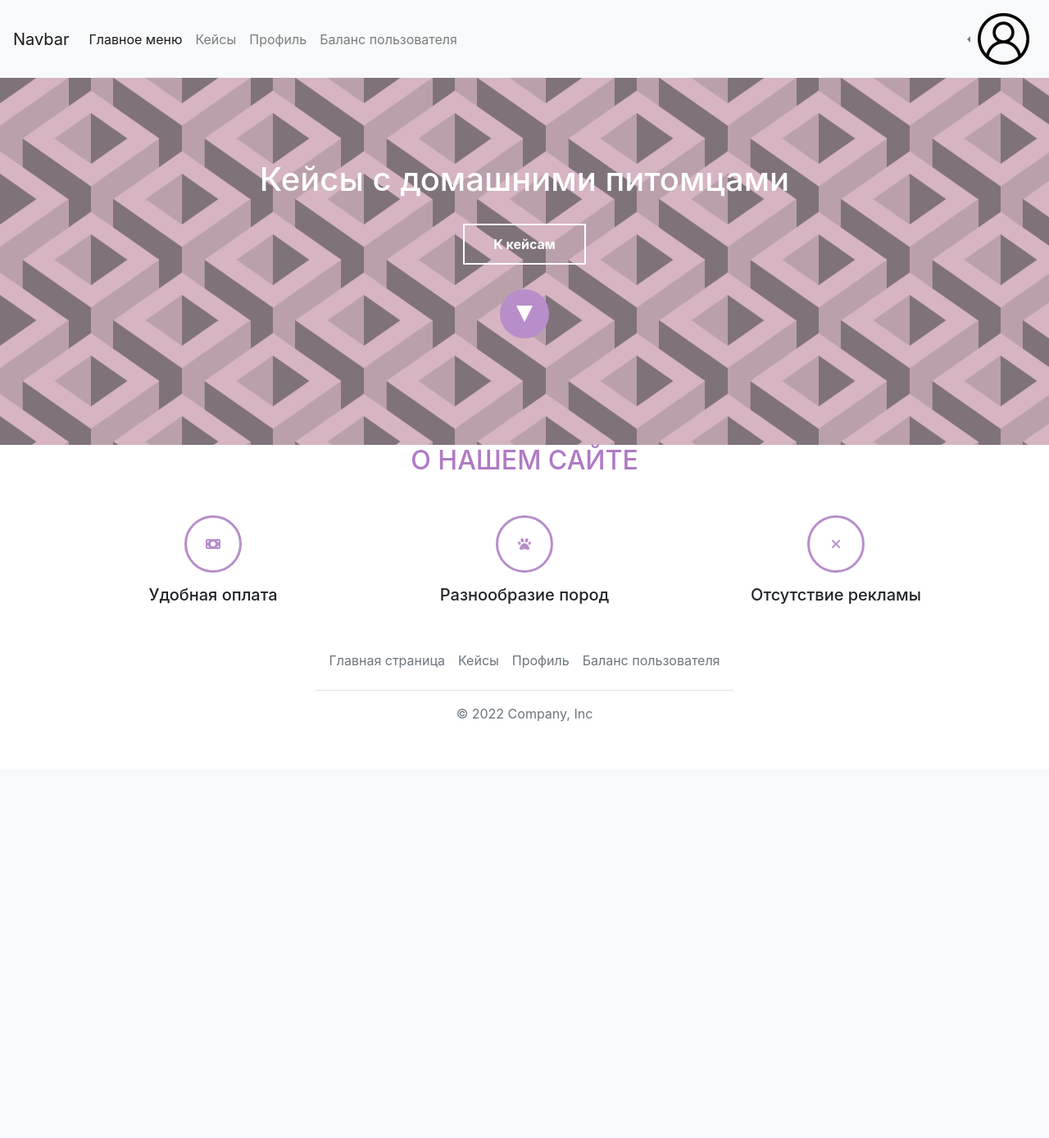
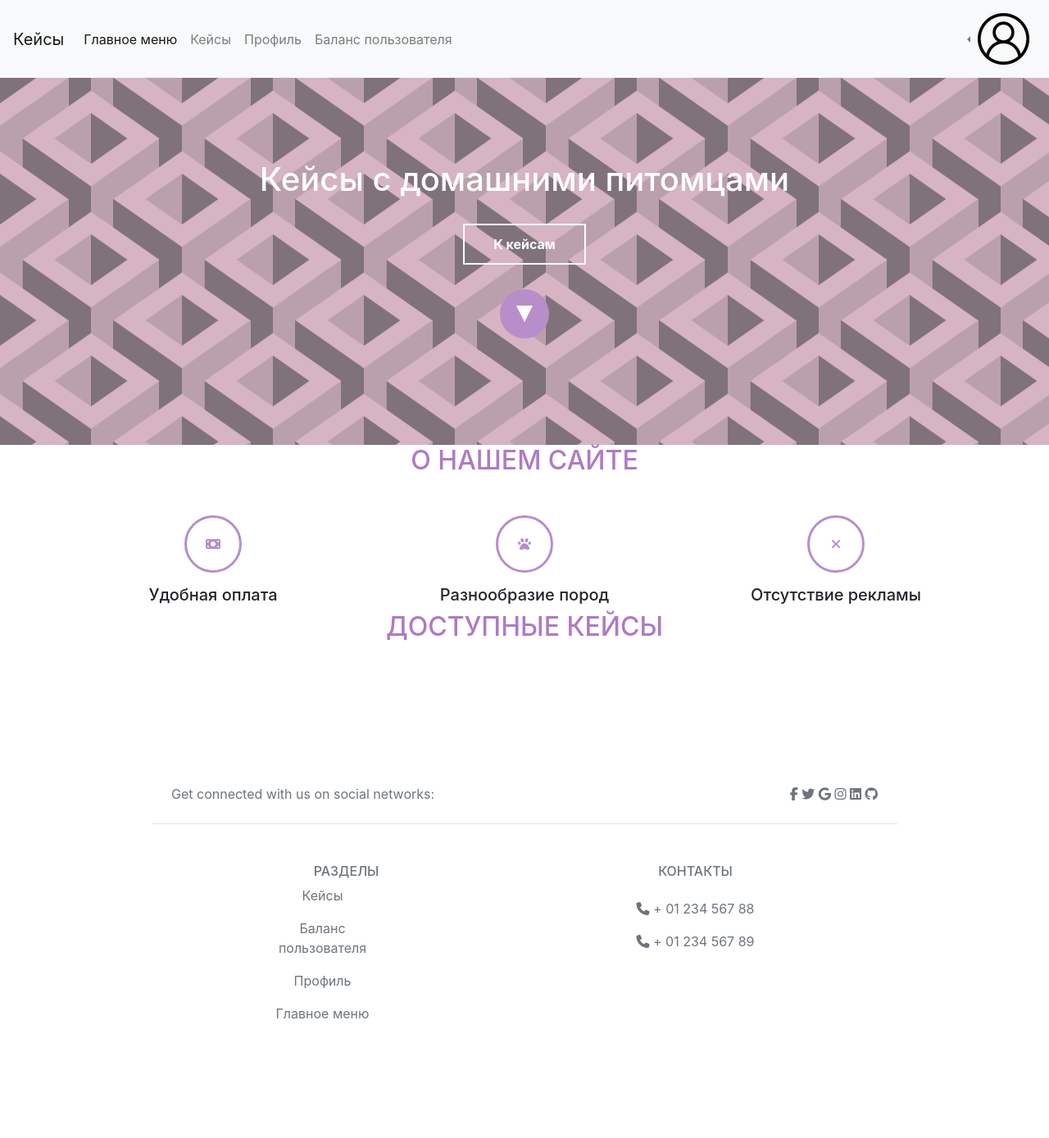
Before and after one commit to Lisa3483/website, a Flask app: page / in a window 1280 px wide. Shown: the whole page at 82% size. Before the commit the page ends 881 px from the top, so only its background shows below. Run offline with Flask 3, Linux system fonts and the light colour scheme; some libraries are stand-ins or nearby versions.

Commit message:
соединено, футер обновлен

```diff
--- a/DB/databaseClass.py
+++ b/DB/databaseClass.py
@@ -1,4 +1,4 @@
-from sqlalchemy import Column, Integer, String, DateTime, ForeignKey, Enum, Numeric, JSON
+from sqlalchemy import Column, Integer, String, Boolean, DateTime, ForeignKey, Enum, Numeric, JSON
 from sqlalchemy.orm import relationship, declarative_base
 from sqlalchemy.sql import func
 from sqlalchemy import create_engine, MetaData
@@ -9,6 +9,7 @@ Base = declarative_base()
 class User(Base):
     __tablename__ = 'users'
     id = Column(Integer, primary_key=True, autoincrement=True)
+    logged_in = Column(Boolean, default=False)
     datetime = Column(DateTime, default=func.now())
     balance = Column(Numeric(precision=10, scale=2), default=0.0)
     nickname = Column(String(10), nullable=False)
--- a/profil.py
+++ b/profil.py
@@ -10,7 +10,7 @@ from DB.database import UserDatabase
 
 app = Flask(__name__, template_folder='static/templates')
 
-db = UserDatabase()
+# db = UserDatabase()
 NAME = ''
 ID = ''
 FLAG_IN = 0
@@ -42,36 +42,36 @@ def regist(flagpass=0):
     return render_template('regestr.html', **param)
 
 
-@app.route('/register', methods=['POST'])
-def register():
-    username = request.form['username']
-    email = request.form['email']
-    password = request.form['password']
-    confirm_password = request.form['confirm_password']
-
-    if password != confirm_password:
-        return regist(flagpass=1)
-
-    if db.check_regis(email, username):
-        return regist(flagpass=2)
-    else:
-        db.add_user(nickname=username, hashed_password=password, email=email)
-        return 'Пользователь успешно зарегестрирован'
-
-
-@app.route('/log', methods=['POST'])
-def log():
-    global NAME
-    global ID
-    global FLAG_IN
-    email = request.form['email']
-    password = request.form['password']
-    if db.check_log_in(email, password):
-        name, id_ = db.check_log_in(email, password)
-        NAME = name
-        ID = id_
-        FLAG_IN = 1
-        return profil()
+# @app.route('/register', methods=['POST'])
+# def register():
+#     username = request.form['username']
+#     email = request.form['email']
+#     password = request.form['password']
+#     confirm_password = request.form['confirm_password']
+#
+#     if password != confirm_password:
+#         return regist(flagpass=1)
+#
+#     if db.check_regis(email, username):
+#         return regist(flagpass=2)
+#     else:
+#         db.add_user(nickname=username, hashed_password=password, email=email)
+#         return 'Пользователь успешно зарегестрирован'
+#
+#
+# @app.route('/log', methods=['POST'])
+# def log():
+#     global NAME
+#     global ID
+#     global FLAG_IN
+#     email = request.form['email']
+#     password = request.form['password']
+#     if db.check_log_in(email, password):
+#         name, id_ = db.check_log_in(email, password)
+#         NAME = name
+#         ID = id_
+#         FLAG_IN = 1
+#         return profil()
 
 @app.route('/wallet', methods=['GET'])
 def wallet():
--- a/static/css1/style.css
+++ b/static/css1/style.css
@@ -1,6 +1,9 @@
-header, footer {padding: 100px 300px;}
+header, footer {padding:100px 100px;}
+
 header { background: linear-gradient(to right, #fcf885 0%,#a5c956 46%,#5d8e12 100%);}
+h6 {padding: 0 50px}
 h1 {text-align: center}
+
 .wallpaper {
   display: flex;
   height: 100vh;
@@ -11,6 +14,7 @@ h1 {text-align: center}
   font-weight: 100;
   background: linear-gradient(to right, #fcf885 0%,#a5c956 46%,#5d8e12 100%);
 }
+
 .itd_play  {
   display: flex;
   width: 150px;
--- a/static/templates/main_menu.html
+++ b/static/templates/main_menu.html
@@ -22,21 +22,21 @@
   <button class="navbar-toggler" type="button" data-toggle="collapse" data-target="#navbarTogglerDemo03" aria-controls="navbarTogglerDemo03" aria-expanded="false" aria-label="Toggle navigation">
     <span class="navbar-toggler-icon"></span>
   </button>
-  <a class="navbar-brand" href="#">Navbar</a>
+  <a class="navbar-brand" href="#">Кейсы</a>
 
   <div class="collapse navbar-collapse" id="navbarTogglerDemo03">
     <ul class="navbar-nav mr-auto mt-2 mt-lg-0">
       <li class="nav-item active">
-        <a class="nav-link" href="#">Главное меню <span class="sr-only">(current)</span></a>
+        <a class="nav-link" href="/">Главное меню <span class="sr-only">(current)</span></a>
       </li>
       <li class="nav-item">
-        <a class="nav-link" href="#">Кейсы</a>
+        <a class="nav-link" href="/cases">Кейсы</a>
       </li>
       <li class="nav-item">
-        <a class="nav-link" href="#">Профиль</a>
+        <a class="nav-link" href="/profil">Профиль</a>
       </li>
       <li class="nav-item">
-        <a class="nav-link" href="#">Баланс пользователя</a>
+        <a class="nav-link" href="/wallet">Баланс пользователя</a>
       </li>
     </ul>
     <ul class="navbar-nav ms-auto mt-2 mt-lg-0">
@@ -45,8 +45,8 @@
           <img src="static/img/pprofil.png">
         </a>
         <div class="dropdown-menu" aria-labelledby="navbarDropdownMenuLink">
-          <a class="dropdown-item" href="#">Регистрация</a>
-          <a class="dropdown-item" href="#">Авторизация</a>
+          <a class="dropdown-item" href="/registr">Регистрация</a>
+          <a class="dropdown-item" href="/log">Авторизация</a>
         </div>
       </li>
     </ul>
@@ -92,16 +92,83 @@
         </div>
     </div>
 </section>
+<h2 class="text-center text-uppercase mb-5" style="color:#AF7AC5">Доступные кейсы</h2>
 
 <div class="container">
-  <footer class="py-3 my-4">
-    <ul class="nav justify-content-center border-bottom pb-3 mb-3">
-      <li class="nav-item"><a href="/" class="nav-link px-2 text-muted">Главная страница</a></li>
-      <li class="nav-item"><a href="#" class="nav-link px-2 text-muted">Кейсы</a></li>
-      <li class="nav-item"><a href="/profil" class="nav-link px-2 text-muted">Профиль</a></li>
-      <li class="nav-item"><a href="#" class="nav-link px-2 text-muted">Баланс пользователя</a></li>
-    </ul>
-    <p class="text-center text-muted">&copy; 2022 Company, Inc</p>
+  <footer class="text-center text-lg-start bg-body-tertiary text-muted">
+<!--    <ul class="nav justify-content-center border-bottom pb-3 mb-3">-->
+<!--      <li class="nav-item"><a href="/" class="nav-link px-2 text-muted">Главная страница</a></li>-->
+<!--      <li class="nav-item"><a href="#" class="nav-link px-2 text-muted">Кейсы</a></li>-->
+<!--      <li class="nav-item"><a href="/profil" class="nav-link px-2 text-muted">Профиль</a></li>-->
+<!--      <li class="nav-item"><a href="/wallet" class="nav-link px-2 text-muted">Баланс пользователя</a></li>-->
+<!--    </ul>-->
+
+<!--    <p class="text-center text-muted">popopopop</p>-->
+      <section class="d-flex justify-content-center justify-content-lg-between p-4 border-bottom">
+    <!-- Left -->
+    <div class="me-5 d-none d-lg-block">
+      <span>Get connected with us on social networks:</span>
+    </div>
+    <!-- Left -->
+
+    <!-- Right -->
+    <div>
+      <a href="" class="me-4 text-reset">
+        <i class="fab fa-facebook-f"></i>
+      </a>
+      <a href="" class="me-4 text-reset">
+        <i class="fab fa-twitter"></i>
+      </a>
+      <a href="" class="me-4 text-reset">
+        <i class="fab fa-google"></i>
+      </a>
+      <a href="" class="me-4 text-reset">
+        <i class="fab fa-instagram"></i>
+      </a>
+      <a href="" class="me-4 text-reset">
+        <i class="fab fa-linkedin"></i>
+      </a>
+      <a href="" class="me-4 text-reset">
+        <i class="fab fa-github"></i>
+      </a>
+    </div>
+  </section>
+  <section class="">
+    <div class="container text-center text-md-start mt-5">
+      <!-- Grid row -->
+      <div class="row mt-2">
+        <div class="col-md-3 col-lg-2 col-xl-2 mx-auto mb-4">
+          <!-- Links -->
+          <h6 class="text-uppercase fw-bold mb-2">
+            Разделы
+          </h6>
+          <p>
+            <a href="/cases" class="text-reset">Кейсы</a>
+          </p>
+          <p>
+            <a href="/wallet" class="text-reset">Баланс пользователя</a>
+          </p>
+          <p>
+            <a href="/profil" class="text-reset">Профиль</a>
+          </p>
+          <p>
+            <a href="/" class="text-reset">Главное меню</a>
+          </p>
+        </div>
+        <!-- Grid column -->
+
+        <!-- Grid column -->
+        <div class="col-md-4 col-lg-3 col-xl-3 mx-auto mb-md-0 mb-4">
+          <!-- Links -->
+          <h6 class="text-uppercase fw-bold mb-4">Контакты</h6>
+          <p><i class="fas fa-phone me-3"></i> + 01 234 567 88</p>
+          <p><i class="fas fa-phone me-3"></i> + 01 234 567 89</p>
+        </div>
+      </div>
+    </div>
+  </section>
+  <!-- Section: Links  -->
+
   </footer>
 </div>
 
--- a/static/templates/profil.html
+++ b/static/templates/profil.html
@@ -80,10 +80,10 @@
 <div class="container">
   <footer class="py-3 my-4">
     <ul class="nav justify-content-center border-bottom pb-3 mb-3">
-      <li class="nav-item"><a href="#" class="nav-link px-2 text-muted">Главная страница</a></li>
+      <li class="nav-item"><a href="/" class="nav-link px-2 text-muted">Главная страница</a></li>
       <li class="nav-item"><a href="#" class="nav-link px-2 text-muted">Кейсы</a></li>
-      <li class="nav-item"><a href="#" class="nav-link px-2 text-muted">Профиль</a></li>
-      <li class="nav-item"><a href="#" class="nav-link px-2 text-muted">Баланс пользователя</a></li>
+      <li class="nav-item"><a href="/profil" class="nav-link px-2 text-muted">Профиль</a></li>
+      <li class="nav-item"><a href="/wallet" class="nav-link px-2 text-muted">Баланс пользователя</a></li>
     </ul>
     <p class="text-center text-muted">&copy; 2022 Company, Inc</p>
   </footer>
```
Also changed, not shown: templates/main_menu.html (deleted, +0 -88 lines).
